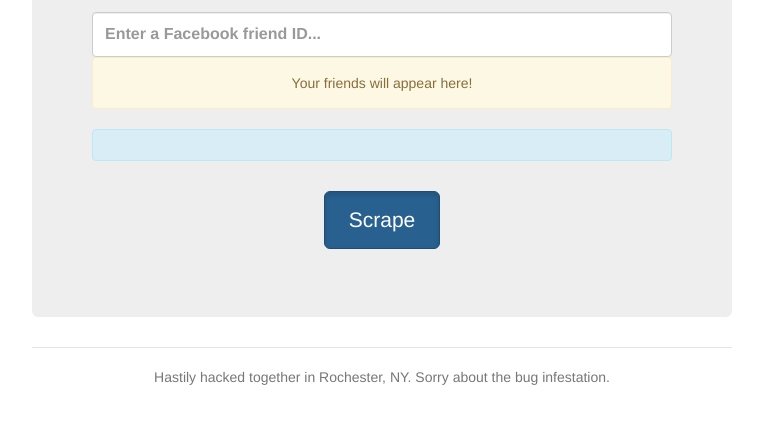
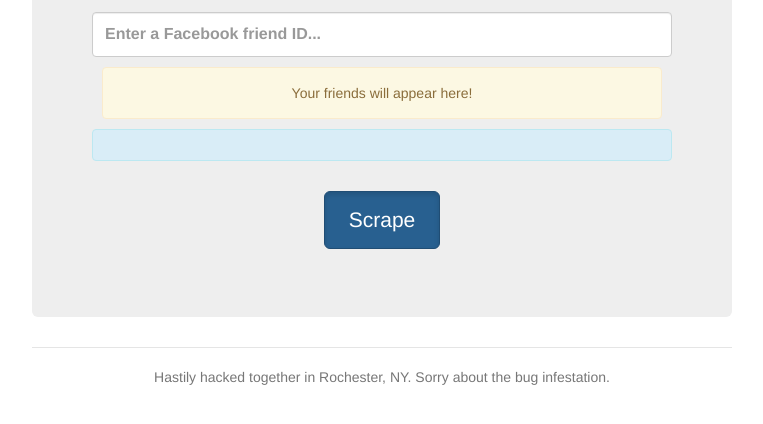
Before and after one commit to piperchester/besties, a plain HTML site: page index.html in a window 1280 px wide. Shown: the part 200-624 px from the top of the page, without its empty margins (258-1021 px from the left). Drawn offline with nearby package versions, Linux system fonts and the light colour scheme.

Commit message:
Space the pit.

```diff
--- a/index.html
+++ b/index.html
@@ -51,7 +51,7 @@
       <h1>Besties</h1>
       <p class="lead">Who are your closest friends on Facebook?</p>
       <input id="fbFriendForm" class="form-control" placeholder="Enter a Facebook friend ID..." style="font-size:12pt; font-weight: bold; height: 45px;" onkeypress="if(event.keyCode == 13)scrapeFriends()">
-      <section id="pit" class="alert alert-warning">Your friends will appear here!</section>
+      <section id="pit" class="alert alert-warning" style="margin:10px">Your friends will appear here!</section>
       <section id="facepile" class="alert alert-info"></section>
       <button id="fbScrapeButton" type="button" class="btn btn-primary btn-lg active" style="margin-top: 10px;" onclick="scrapeFriends()">Scrape</button>
       <br><br>
```
